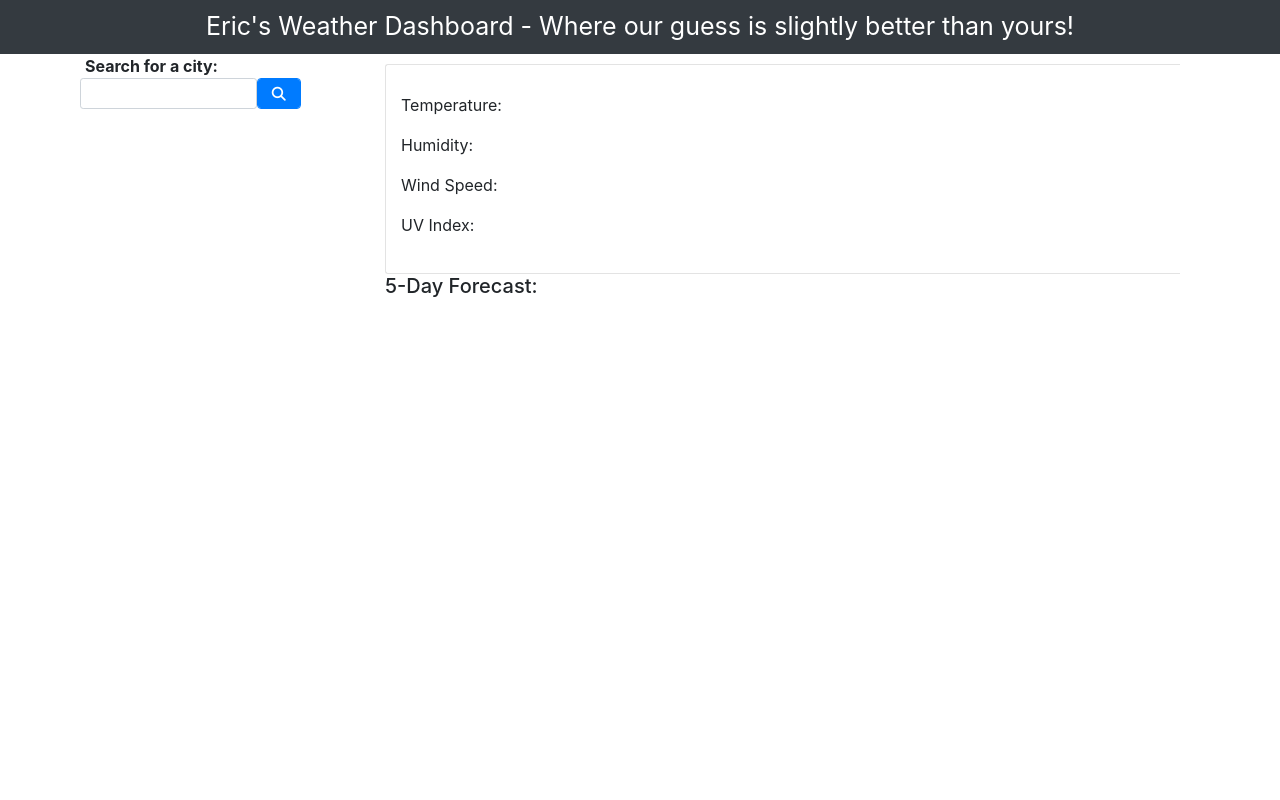
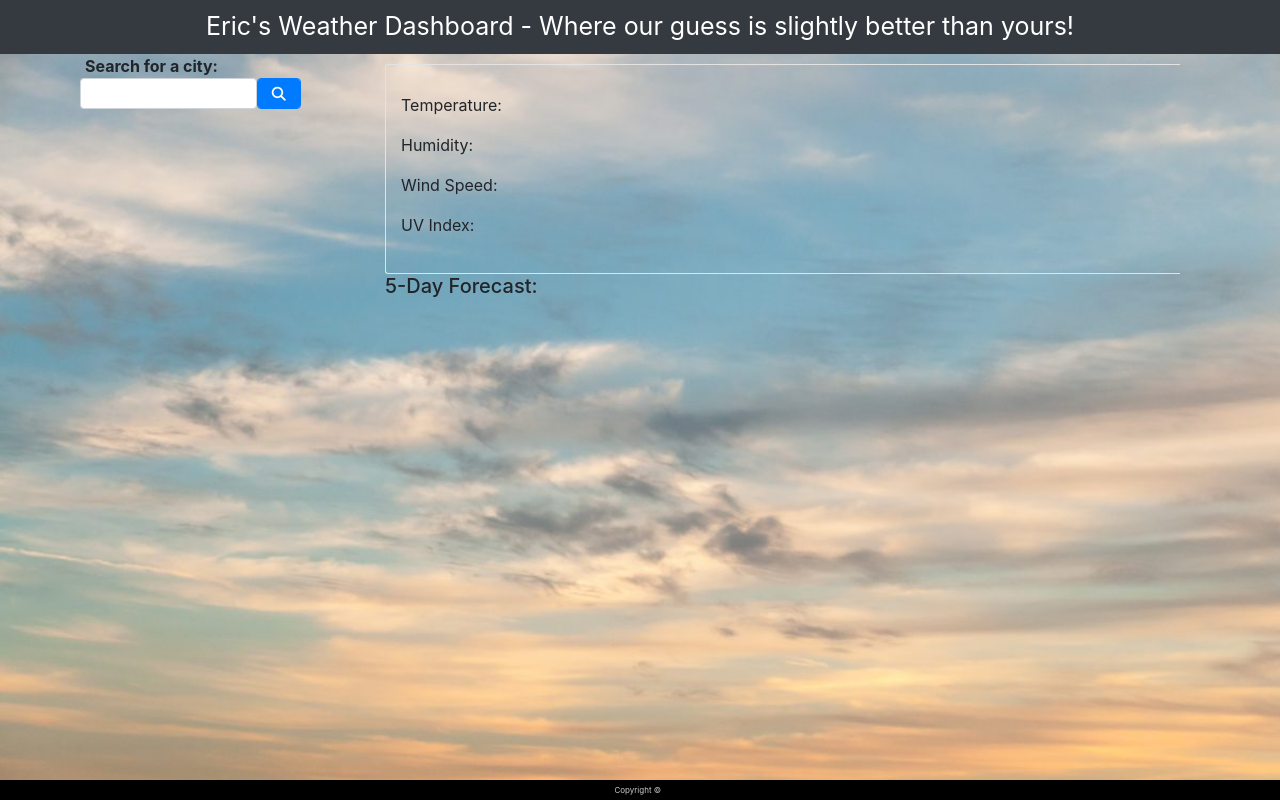
Before and after one commit to egarcia1868/Weather_Dashboard, a plain HTML site: page index.html in a window 1280 px wide. Drawn offline with nearby package versions, Linux system fonts and the light colour scheme.

Commit message:
adding a background image and footer to my weather app.

```diff
--- a/assets/css/style.css
+++ b/assets/css/style.css
@@ -17,6 +17,12 @@ li {
   border: solid #e3e3e3 1px;
   padding: 2px 0 2px 10px;
   font-weight: 200;
+}
+
+#clouds {
+  background-image: url("../images/WeatherBackground.jpg");
+  background-size: cover;
+  background-repeat: no-repeat;
 }
 
 #city {
@@ -98,3 +104,20 @@ li {
 .card-text {
   font-size: 15px;
 }
+
+footer {
+  height: 20px;
+  background: black;
+  text-align: center;
+  color: #c6ccc6;
+  font-size: 8px;
+  position: fixed;
+  width: 100%;
+  bottom: 0;
+}
+
+.cr {
+  position: absolute;
+  bottom: -12px;
+  left: 48%;
+}
--- a/index.html
+++ b/index.html
@@ -10,7 +10,7 @@
   <link rel="stylesheet" href="assets/css/style.css">
   <title>Eric's Weather Forecast</title>
 </head>
-<body>
+<body id="clouds">
   <nav class="navbar navbar-dark bg-dark justify-content-center">
     Eric's Weather Dashboard - Where our guess is slightly better than yours!
   </nav>
@@ -90,6 +90,9 @@
     </div>
 
   </main>
+  <footer>
+      <p class="cr">Copyright &copy;</p>
+  </footer>
   <script src="https://cdnjs.cloudflare.com/ajax/libs/moment.js/2.24.0/moment.min.js"></script>
   <script src="https://cdnjs.cloudflare.com/ajax/libs/jquery/3.2.1/jquery.min.js"></script>
   <script src="script.js"></script>
```
Also changed, not shown: assets/images/WeatherBackground.jpg (added), assets/images/WeatherScreenShot.png. Lines whose indentation alone changed are shown as unchanged.
